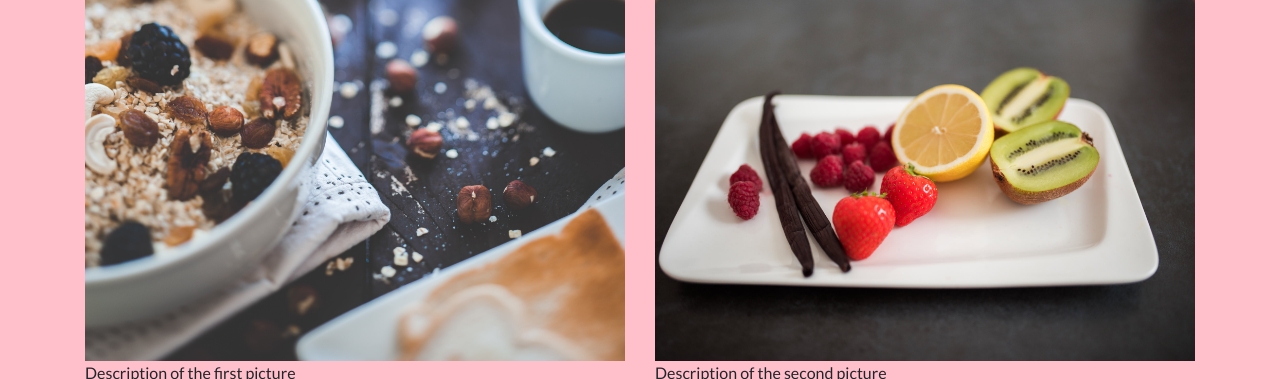
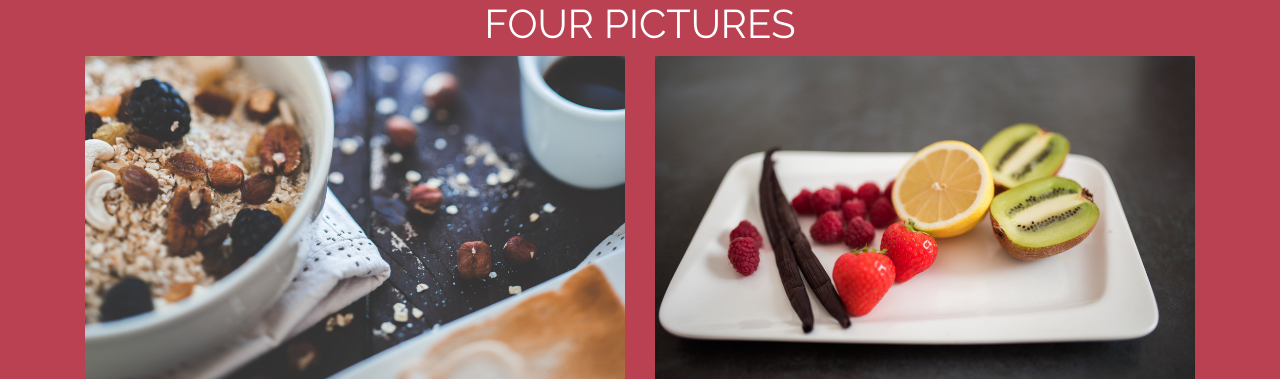
Before and after one commit to MajaAnna/bootstrap_app, a website: page index.html in a window 1280 px wide. Shown: the top 379 px of the page. Drawn offline with nearby package versions, Linux system fonts and the light colour scheme.

Commit message:
headers, general

```diff
--- a/index.html
+++ b/index.html
@@ -15,7 +15,7 @@
 </head>
 <body>
 
-    <header>
+    <header class="mainHeader">
         <nav>
 
         </nav>
@@ -23,7 +23,10 @@
     </header>
 
     <main>
-        <section>
+        <section id="fourPics">
+            <header>
+                <h1>FOUR PICTURES</h1>
+            </header>
             <div class="container">
                 <div class="row">
                     <div class="col-12 col-md-6">
--- a/scss/partials/_styles.scss
+++ b/scss/partials/_styles.scss
@@ -1,6 +1,18 @@
 body{
   background-color: pink;
   font-family: 'Lato', sans-serif;
+}
+.mainHeader, footer{
+  background-color: #0b384f;
+}
+
+header, footer{
+  color:white;
+  text-align: center;
+}
+
+main{
+  background-color: #9d9d9d;
 }
 
 h1{
@@ -10,3 +22,8 @@ h1{
 img{
   width:100%;
 }
+
+//sections
+#fourPics{
+  background-color: #b94152;
+}
```
Also changed, not shown: css/main.css.
